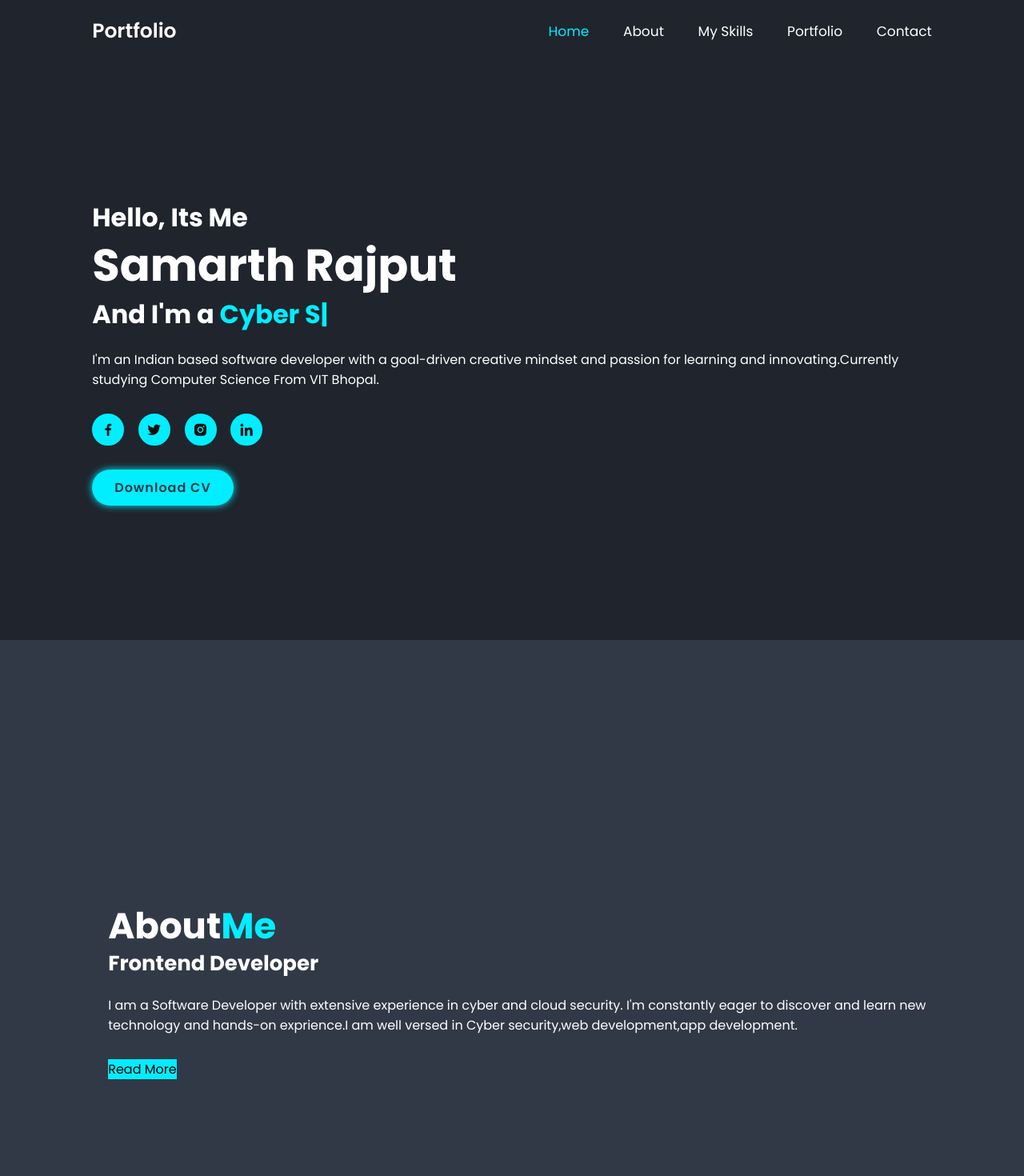
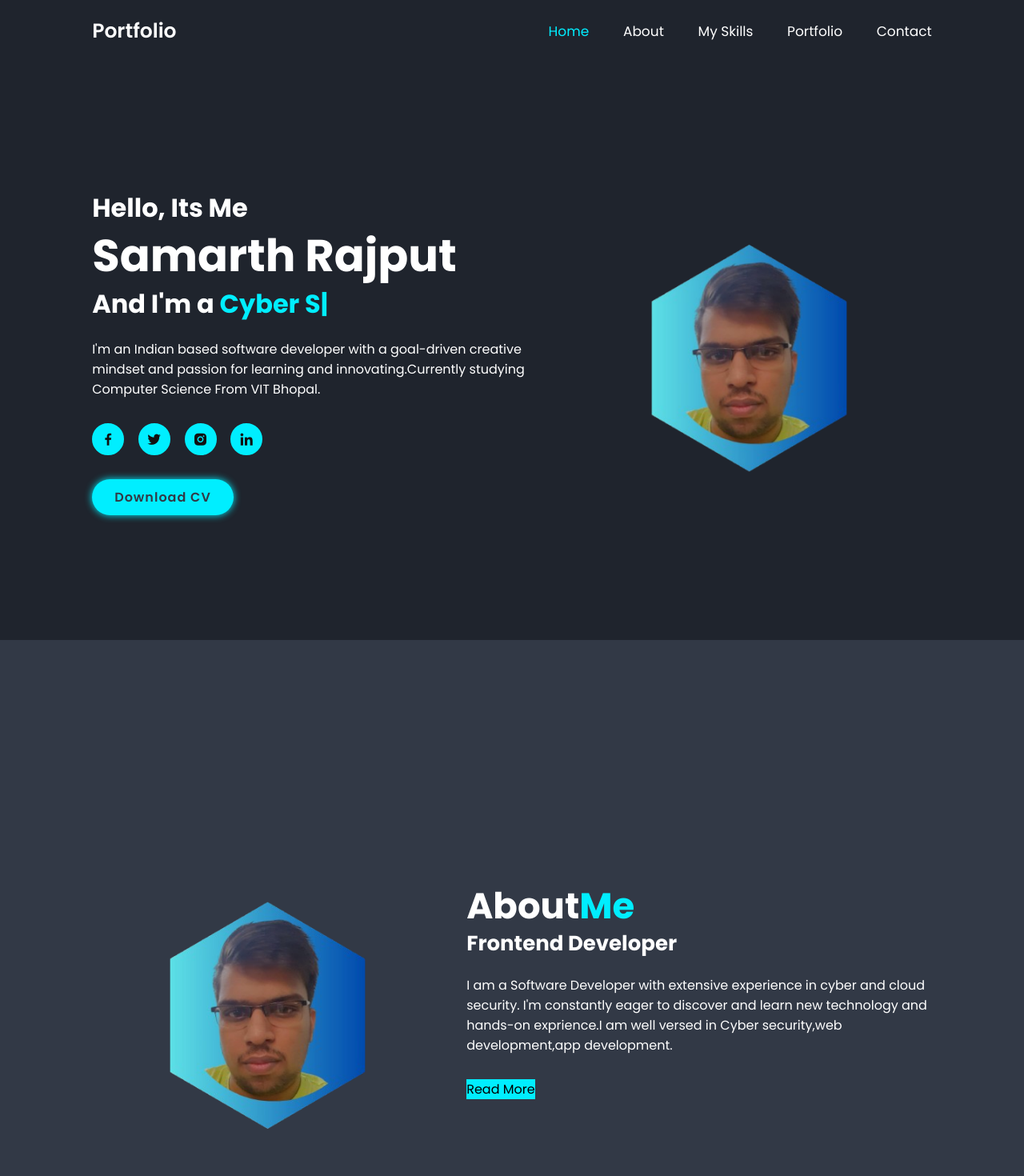
Before and after one commit to samarth22r/website, a plain HTML site: page index.html in a window 1280 px wide. Shown: the top 1470 px of the page at 80% size. Drawn offline with nearby package versions, Linux system fonts and the light colour scheme.

Commit message:
Update index.html

```diff
--- a/index.html
+++ b/index.html
@@ -38,12 +38,12 @@
             <a href="https://docs.google.com/document/d/1HjHQBMaT_I2d6q6HMYiP-yctQZJAlHL0WLqvvt6lK7s/edit?usp=sharing" class="btn">Download CV</a>
         </div>
         <div class="home-img">
-            <img src="images/home1.png" alt="">
+            <img src="home1.png" alt="">
         </div>
     </section>
     <section class="about" id="about">
         <div class="about-img">
-            <img src="images/home1.png" alt="">
+            <img src="home1.png" alt="">
         </div>
         <div class="about-content">
             <h2 class="heading">About<span>Me</span></h2>
```
